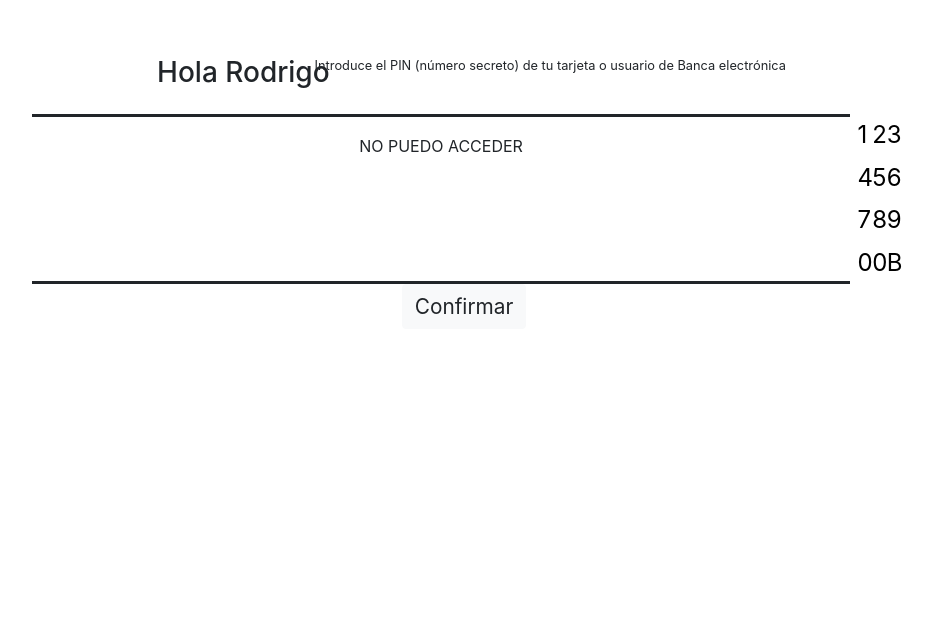
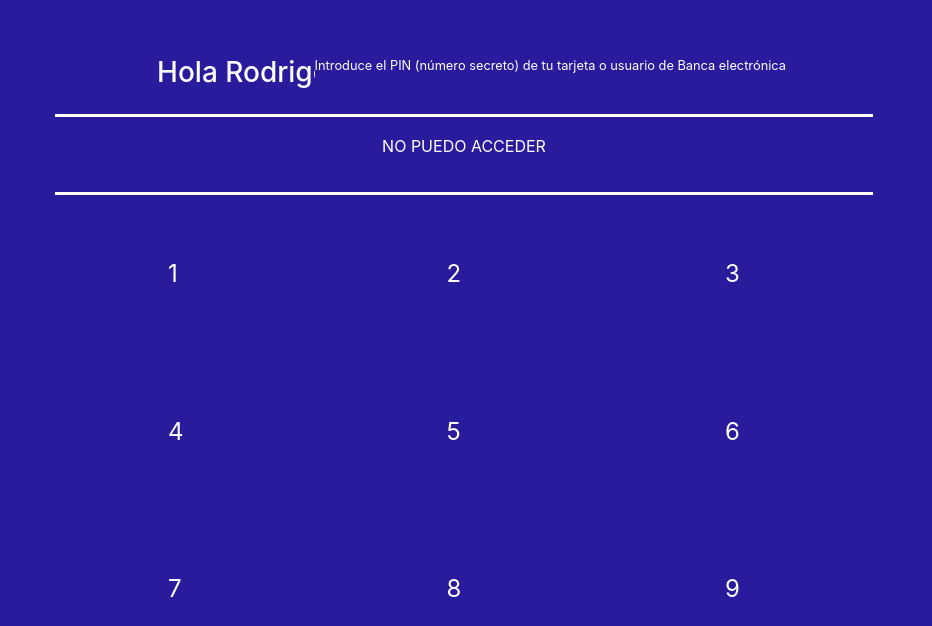
Before and after one commit to CamilaMaira/citi, a React (Create React App) app: page /pin in a window 1280 px wide. Shown: the part 174-800 px from the top of the page, without its empty margins (161-1093 px from the left). Built offline with nearby package versions, Linux system fonts and the light colour scheme; no server answers.

Commit message:
agrgando colores de fonfoo y letras en pantalla de pin

```diff
--- a/src/Components/PinPass.css
+++ b/src/Components/PinPass.css
@@ -1,7 +1,8 @@
 
-/* .warning{
-
-} */
+*{
+    background: #281C9D;
+    color:#ffffff
+}
 .acces{
     border-top-style: solid;
     border-bottom-style: solid;
@@ -12,9 +13,16 @@
     padding-top:18%;
   padding-left: 16%;
   padding-right: 16%;
+
+  color: #ffffff;
+  height: 100%;
 }
 #containerPin .btn{
     font-size: 130%;
+
+}
+#numbers{
+    width: 100%;
 }
 
 #numbers button{
--- a/src/Components/PinPass.js
+++ b/src/Components/PinPass.js
@@ -80,7 +80,7 @@ function PinPass() {
           <button>0</button>
           <button>B</button></div>
         </div>
-    <div className="row justify-content-center"> <button type="button"   className="btn btn-light">Confirmar</button></div>
+  <div className="row justify-content-center"> <button type="button"   className="btn btn-light">Confirmar</button></div>
 </div>
   );
 };
```
